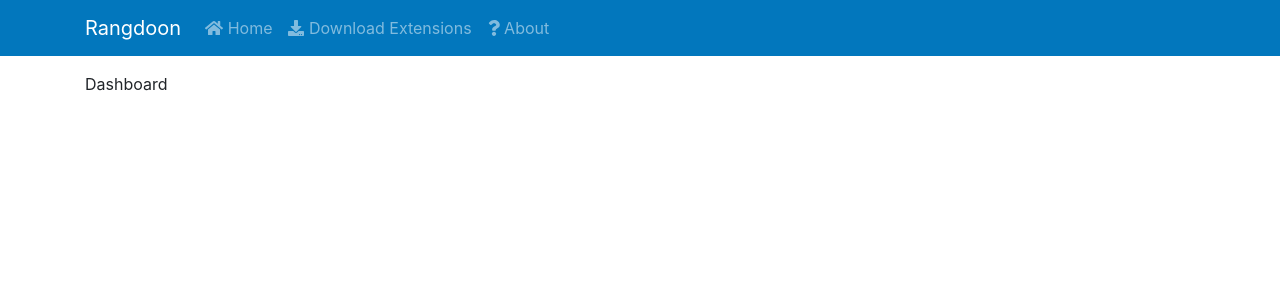
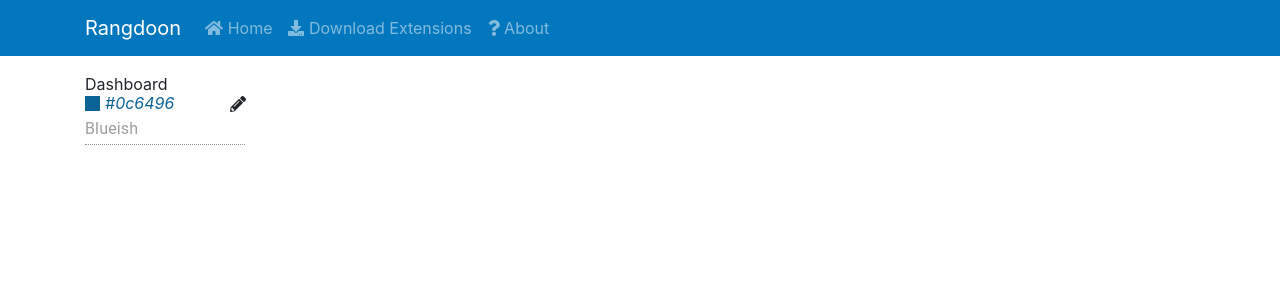
Before and after one commit to FarzanHajian/rangdoon, a React (Create React App) app in the folder src/frontend/app/rangdoonui/: page / in a window 1280 px wide. Shown: the top 300 px of the page. Built offline with nearby package versions, Linux system fonts and the light colour scheme.

Commit message:
Color Detail Component

```diff
--- a/src/frontend/app/rangdoonui/package.json
+++ b/src/frontend/app/rangdoonui/package.json
@@ -6,6 +6,8 @@
     "@fortawesome/fontawesome-svg-core": "^1.2.26",
     "@fortawesome/free-solid-svg-icons": "^5.12.0",
     "@fortawesome/react-fontawesome": "^0.1.8",
+    "@material-ui/core": "^4.9.0",
+    "axios": "^0.19.2",
     "bootstrap": "^4.4.1",
     "react": "^16.12.0",
     "react-dom": "^16.12.0",
--- a/src/frontend/app/rangdoonui/src/App.css
+++ b/src/frontend/app/rangdoonui/src/App.css
@@ -1,19 +1,64 @@
-body {
-  /* background-color: lightyellow !important; */
+/***** Variables *****/
+:root {
+  --primary-color: #0277bd;
+  --color-thumbnail-size: 15px;
 }
 
+/***** General *****/
 nav {
-  background-color: #0277bd;
+  background-color: var(--primary-color);
 }
 
-.zoom{
-    transition: transform .2s;
+.zoom {
+  transition: transform 0.2s;
 }
 
-.zoom:hover{
-    transform: scale(1.1);
+.zoom:hover {
+  transform: scale(1.1);
 }
 
-.link{
-    cursor: pointer;
+.border {
+  border-width: thick;
+  border-style: solid;
+  border-color: black;
 }
+
+.image-button {
+  cursor: pointer;
+}
+
+/***** ColorDetail *****/
+.color-detail-container {
+  width: 160px;
+  height: 50px;
+  display: grid;
+  grid-template-columns:
+    var(--color-thumbnail-size)
+    100px
+    var(--color-thumbnail-size)
+    var(--color-thumbnail-size);
+  grid-template-rows: var(--color-thumbnail-size) auto;
+  grid-gap: 5px;
+}
+
+.color-detail-thumbnail {
+  width: var(--color-thumbnail-size);
+  height: var(--color-thumbnail-size);
+}
+
+.color-detail-number {
+  font-style: italic;
+  line-height: var(--color-thumbnail-size);
+}
+
+.color-detail-edit {
+  grid-area: 1 / 4 / span 1 / span 1;
+}
+
+.color-detail-undo {
+  grid-area: 1 / 3 / span 1 / span 1;
+}
+
+.color-detail-name {
+  grid-area: 2 / 1 / span 1 / span 4;
+}
--- /dev/null
+++ b/src/frontend/app/rangdoonui/src/components/ColorDetail.js
@@ -0,0 +1,96 @@
+import React, { Component, Fragment } from 'react';
+import propTypes from 'prop-types';
+import { rgbToHex } from '../utils';
+import { FontAwesomeIcon } from '@fortawesome/react-fontawesome';
+import { faPencilAlt, faCheck, faUndoAlt } from '@fortawesome/free-solid-svg-icons';
+import { TextField } from '@material-ui/core';
+
+class ColorDetail extends Component {
+    constructor(props) {
+        super(props);
+
+        this.setStateByProps();
+        this.setInitialState();
+    }
+
+    onEdit = () => {
+        this.setState({ isEditMode: true });
+    }
+
+    onAccept = () => {
+        this.setState({ isEditMode: false });
+
+        if (this.state.name !== this.initialState.name) {
+            this.setInitialState();
+            this.props.onChanged({ name: this.state.name });
+        }
+    }
+
+    onCancel = () => {
+        this.setState({ name: this.initialState.name, isEditMode: false });
+    }
+
+    onNameChanged = (e) => this.setState({ name: e.target.value });
+
+    setStateByProps=()=>{
+        const colorNumber = rgbToHex(this.props.red, this.props.green, this.props.blue);
+        this.state = {
+            name: this.props.name,
+            color: `#${colorNumber}`,
+            isEditMode: false
+        };
+    }
+
+    setInitialState = () => {
+        if (this.initialState === undefined) {
+            this.initialState = {
+                name: this.state.name
+            };
+        } else {
+            this.initialState.name = this.state.name
+        }
+    }
+
+    render() {
+        const { name, color, isEditMode } = this.state;
+        let buttons, nameEditor;
+        if (isEditMode) {
+            buttons = (
+                <Fragment>
+                    <FontAwesomeIcon className="color-detail-edit image-button" icon={faCheck} onClick={this.onAccept} />
+                    <FontAwesomeIcon className="color-detail-undo image-button" icon={faUndoAlt} onClick={this.onCancel} />
+                </Fragment>
+            );
+
+            nameEditor = <TextField className="color-detail-name" size="small" value={name} onChange={this.onNameChanged} />;
+        } else {
+            buttons = <FontAwesomeIcon className="color-detail-edit image-button" icon={faPencilAlt} onClick={this.onEdit} />;
+            nameEditor = <TextField className="color-detail-name" size="small" value={name} disabled />;
+        }
+
+        return (
+            <div className="color-detail-container">
+                <svg>
+                    <rect className="color-detail-thumbnail" style={{ fill: color }} />
+                </svg>
+                <span className="color-detail-number" style={{ color }}>{color}</span>
+                {nameEditor}
+                {buttons}
+            </div>
+        )
+    }
+}
+
+ColorDetail.propType = {
+    name: propTypes.string.isRequired,
+    red: propTypes.number.isRequired,
+    green: propTypes.number.isRequired,
+    blue: propTypes.number.isRequired,
+    onChanged: propTypes.func.isRequired
+}
+
+ColorDetail.defaultProps = {
+    name: "Untitled"
+}
+
+export default ColorDetail;
--- a/src/frontend/app/rangdoonui/src/components/Dashboard.js
+++ b/src/frontend/app/rangdoonui/src/components/Dashboard.js
@@ -1,10 +1,16 @@
 import React, { Component } from 'react'
+import ColorDetail from './ColorDetail'
 
 export default class Dashboard extends Component {
+    onColorChanged = (e) => {
+        alert(e.name);
+    }
     render() {
         return (
             <div>
                 Dashboard
+                <br />
+                <ColorDetail red="12" green="100" blue="150" name="Blueish" onChanged={this.onColorChanged}></ColorDetail>
             </div>
         )
     }
--- a/src/frontend/app/rangdoonui/src/components/ExtensionDownload.js
+++ b/src/frontend/app/rangdoonui/src/components/ExtensionDownload.js
@@ -1,4 +1,4 @@
-import React, { Fragment } from 'react';
+import React, { Component } from 'react';
 import { Link } from 'react-router-dom';
 import PropTypes from 'prop-types';
 import Titlebar from './Titlebar';
@@ -21,28 +21,29 @@ function ExtensionDownload() {
     return (
         <div>
             <Titlebar title="Browser Extensions" />
-
             <p>Browser extensions allow you to extract colors from Adobe color page. You can download the extension for your browser of choice.</p>
-
-                {extensions.map(e => <DownloadItem extension={e} />)}
+            {extensions.map(e => <DownloadItem key={e.name} extension={e} />)}
         </div>
     );
 }
 
-function DownloadItem(props) {
-    const { name, title, link } = props.extension;
-    const logo = `https://raw.githubusercontent.com/alrra/browser-logos/master/src/${name}/${name}_64x64.png`;
-    return (
-        <div className="link mb-2">
-            <img className="zoom mr-2" src={logo} alt={name} />{title}
-        </div>
-    );
+class DownloadItem extends Component {
+    static propTypes = {
+        extension: PropTypes.object.isRequired
+    }
+
+    render() {
+        const { name, title, link } = this.props.extension;
+        const logo = `https://raw.githubusercontent.com/alrra/browser-logos/master/src/${name}/${name}_64x64.png`;
+        return (
+            <div className="mb-2">
+                <Link to={link}>
+                    <img className="zoom mr-2" src={logo} alt={name} />{title}
+                </Link>
+            </div>
+        );
+    }
 }
 
-DownloadItem.propTypes = {
-    name: PropTypes.string.isRequired,
-    title: PropTypes.string.isRequired,
-    link: PropTypes.string.isRequired
-}
 
 export default ExtensionDownload;
--- /dev/null
+++ b/src/frontend/app/rangdoonui/src/utils.js
@@ -0,0 +1,3 @@
+export function rgbToHex(red, green, blue) {
+    return `${Number(red).toString(16).padStart(2,'0')}${Number(green).toString(16).padStart(2,'0')}${Number(blue).toString(16).padStart(2,'0')}`;
+}
```
Also changed, not shown: src/frontend/app/rangdoonui/src/components/SwatchFileDetail.js (added, +31 -0 lines), 1 other file (tests, documents, lock files or other folders).
